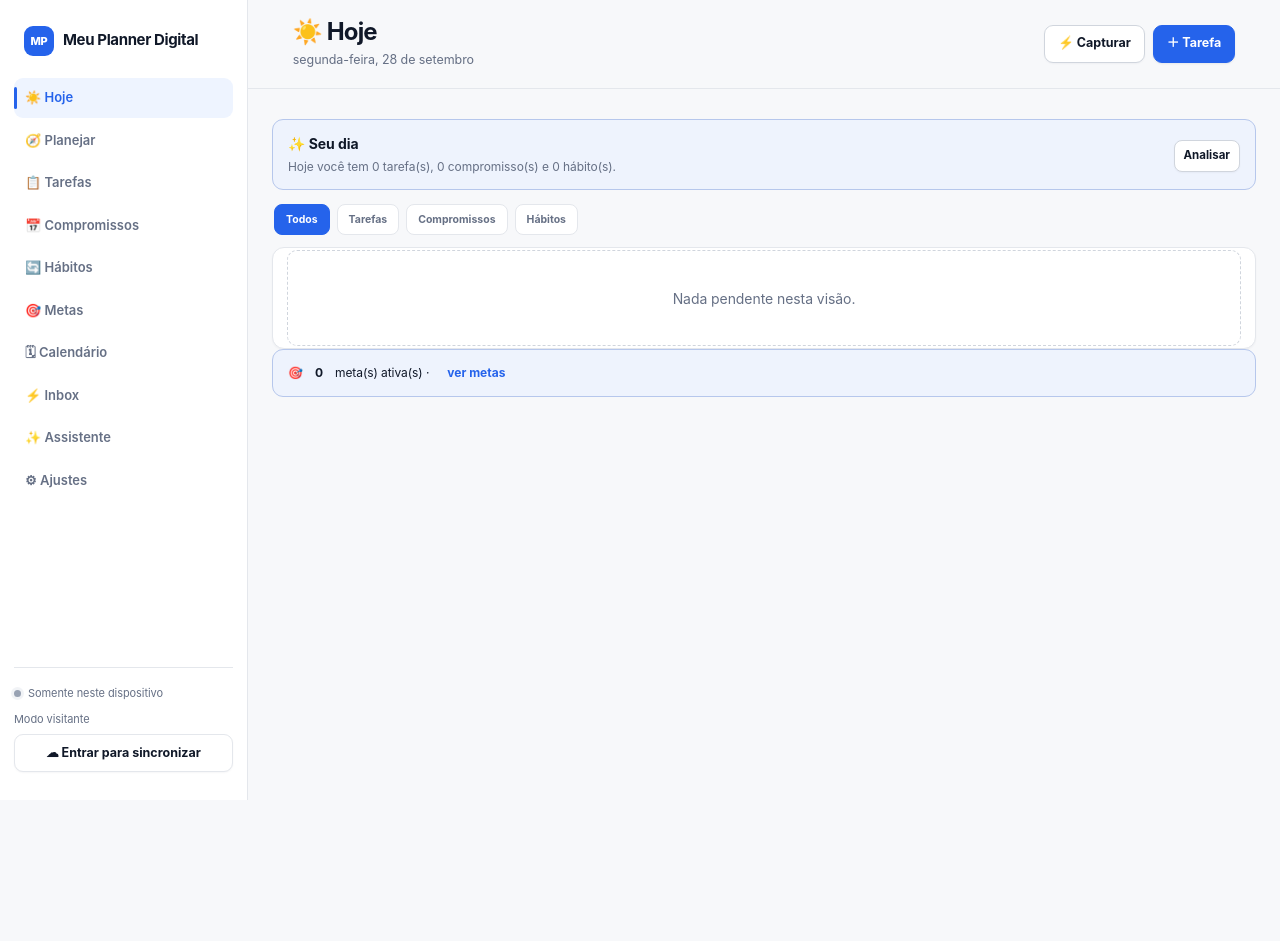
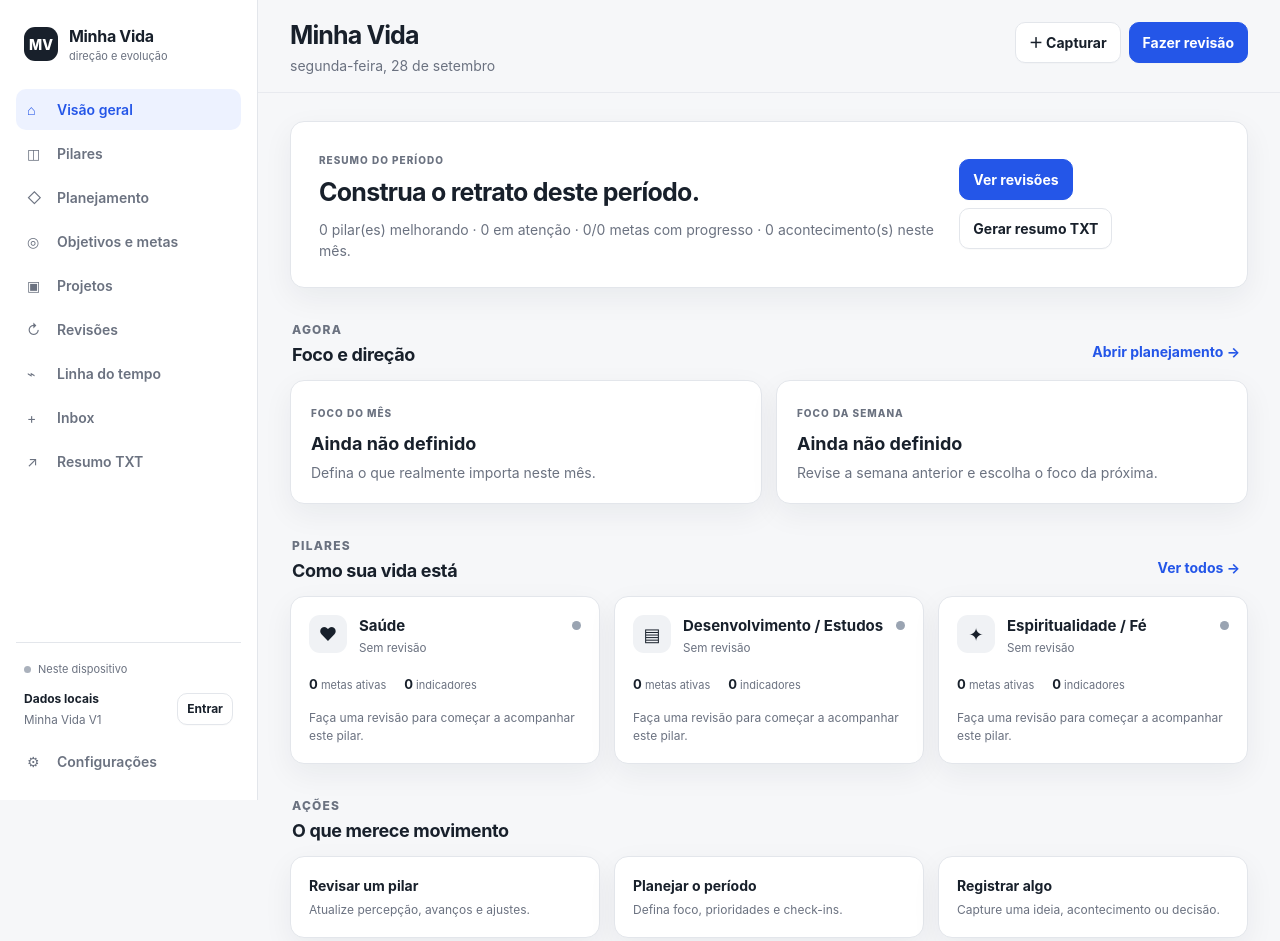
Before and after one commit to contadorluidgabriel-cell/meuplanner, a website: page index.html in a window 1280 px wide. Before the commit the page ends 800 px from the top, so only its background shows below. Drawn offline with Linux system fonts and the light colour scheme.

Commit message:
feat: launch Minha Vida V1

```diff
--- a/index.html
+++ b/index.html
@@ -3,36 +3,41 @@
 <head>
 <meta charset="utf-8">
 <meta name="viewport" content="width=device-width,initial-scale=1,viewport-fit=cover">
-<meta name="theme-color" content="#f7f8fa">
+<meta name="theme-color" content="#f6f7f9">
+<meta name="description" content="Minha Vida — painel pessoal de direção, evolução e revisão.">
 <link rel="manifest" href="/manifest.webmanifest">
 <link rel="icon" href="/icon-192.png">
 <meta name="apple-mobile-web-app-capable" content="yes">
 <meta name="apple-mobile-web-app-status-bar-style" content="default">
-<title>Meu Planner Digital V8 — Life Execution System</title>
-<link rel="stylesheet" href="/styles-01.css">
-<link rel="stylesheet" href="/styles-02.css">
-<link rel="stylesheet" href="/styles-03.css">
-<link rel="stylesheet" href="/styles-mobile.css">
-<link rel="stylesheet" href="/styles-mobile-polish.css">
-<link rel="stylesheet" href="/styles-mobile-inbox-fix.css">
-<link rel="stylesheet" href="/styles-mobile-settings-fix.css">
-<link rel="stylesheet" href="/styles-v8.css">
-<link rel="stylesheet" href="/styles-premium.css?v=1">
-<link rel="stylesheet" href="/styles-premium-mobile-fix.css?v=1">
-<link rel="stylesheet" href="/styles-premium-planner-mobile.css?v=1">
-<link rel="stylesheet" href="/styles-goal-process.css?v=1">
+<title>Minha Vida</title>
+<link rel="stylesheet" href="/minha-vida-v1.css?v=1">
 </head>
 <body>
 <div class="app">
-<aside class="side">
-  <div class="brand">Meu <span>Planner Digital</span></div>
-  <nav class="nav" id="nav"></nav>
-  <div class="side-foot"><div class="account-panel"><div class="sync-pill"><span class="sync-dot" id="syncDot"></span><span id="syncLabel">Somente neste dispositivo</span></div><div class="account-email" id="accountEmail">Modo visitante</div><button class="btn" id="accountButton" style="width:100%" onclick="openAccount()">☁ Entrar para sincronizar</button></div></div>
-</aside>
-<main class="main"><div class="top"><div><h1 id="pageTitle">☀️ Hoje</h1><p id="pageSub"></p></div><div class="actions" id="topActions"></div></div><div id="content"></div></main>
+  <aside class="side">
+    <div class="brand"><div class="brand-mark">MV</div><div class="brand-text"><b>Minha Vida</b><small>direção e evolução</small></div></div>
+    <nav class="nav" id="nav"></nav>
+    <div class="side-bottom">
+      <div class="sync-line"><span class="sync-dot" id="syncDot"></span><span id="syncText">Neste dispositivo</span></div>
+      <div class="account-row"><div><b id="accountEmail">Dados locais</b><small>Minha Vida V1</small></div><button class="btn small" id="accountButton" onclick="openAccount()">Entrar</button></div>
+      <button class="nav-item" style="width:100%;margin-top:4px" onclick="openSettings()"><span>⚙</span><b>Configurações</b></button>
+    </div>
+  </aside>
+  <main class="main">
+    <header class="top">
+      <div><button class="menu-btn" onclick="toggleMenu()" aria-label="Abrir menu">☰</button><div><h1 id="pageTitle">Minha Vida</h1><p id="pageSub"></p></div></div>
+      <div class="top-actions" id="topActions"></div>
+    </header>
+    <div class="content" id="content"></div>
+  </main>
 </div>
-<button class="mobile-fab" type="button" aria-label="Captura rápida" onclick="openQuick()"><span>＋</span></button>
-<div class="modal" id="modal"><div class="dialog"><div class="dialog-head"><h2 id="modalTitle"></h2><button class="x" onclick="closeModal()" aria-label="Fechar">✕</button></div><div id="modalBody"></div></div></div>
+<div class="modal" id="modal" onclick="if(event.target===this)closeModal()"><div class="dialog"><div class="dialog-head"><h2 id="modalTitle"></h2><button class="x" onclick="closeModal()" aria-label="Fechar">×</button></div><div class="dialog-body" id="modalBody"></div></div></div>
 <div class="toast" id="toast"></div>
-<script src="/app-01.js"></script><script src="/app-02.js"></script><script src="/app-03.js"></script><script src="/app-04.js"></script><script src="/app-05.js"></script><script src="/app-06.js"></script><script src="/app-07.js"></script><script src="/app-08.js"></script><script src="/app-09.js"></script><script src="/app-10.js"></script><script src="/app-11.js"></script><script src="/app-12.js"></script><script src="/app-v8.js"></script><script src="/app-v8-patch.js?v=3"></script><script src="/app-v8-intelligence.js"></script><script src="/app-v8-polish.js"></script><script src="/app-v8-commitments.js"></script><script src="/app-v8-habits-fix.js"></script><script src="/app-v8-calendar-sync.js"></script><script src="/app-v8-tasks-sync.js"></script><script src="/app-v8-habit-form-polish.js"></script><script src="/app-v8-todoist-sync.js?v=3"></script><script src="/app-v8-goal-process.js?v=2"></script><script src="/app-v8-today-habit-completion-fix.js"></script>
-</body></html>
+<script src="/mv-core.js?v=1"></script>
+<script src="/mv-pillars.js?v=1"></script>
+<script src="/mv-goals.js?v=1"></script>
+<script src="/mv-projects.js?v=1"></script>
+<script src="/mv-review.js?v=1"></script>
+<script src="/mv-cloud.js?v=1"></script>
+</body>
+</html>
```
